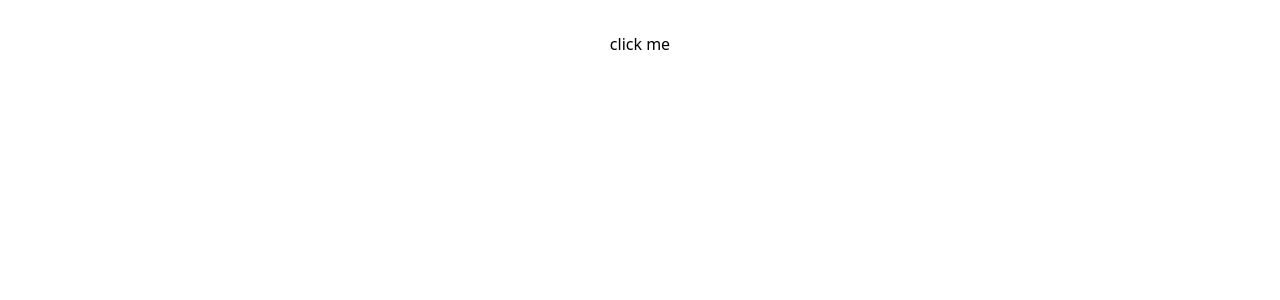
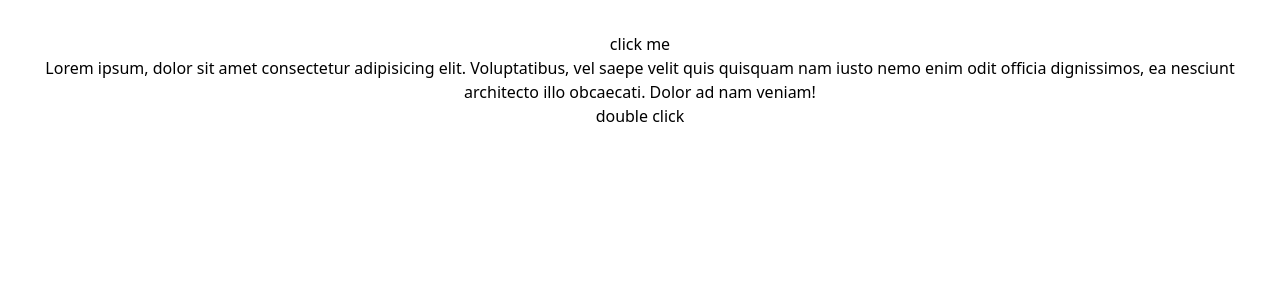
Before and after one commit to Mawais200/React03, a React (Vite) app in the folder React03/: page / in a window 1280 px wide. Shown: the top 300 px of the page. Built offline with nearby package versions, Linux system fonts and the light colour scheme.

Commit message:
no click event listner

```diff
--- a/React03/src/assets/Button.jsx
+++ b/React03/src/assets/Button.jsx
@@ -1,10 +1,19 @@
-function ClickMe(e) {
-    e.target.style.backgroundColor = "gold";
+function ClickMe(){
+    console.log("button clicked")
+}
+function Mouseover(){
+    console.log("mouse over")
+}
+function dblClick(){
+    console.log("double clicked")
 }
 export default  function Button(){
     return(
         <div>
             <button onClick={ClickMe}>click me</button>
+            <p onMouseOver={Mouseover}>Lorem ipsum, dolor sit amet consectetur adipisicing elit. Voluptatibus, vel saepe velit quis quisquam nam iusto nemo enim odit officia dignissimos, ea nesciunt architecto illo obcaecati. Dolor ad nam veniam!</p>
+           <button onDoubleClick={dblClick}>double click</button>
             </div>
+
     )
 }
```
